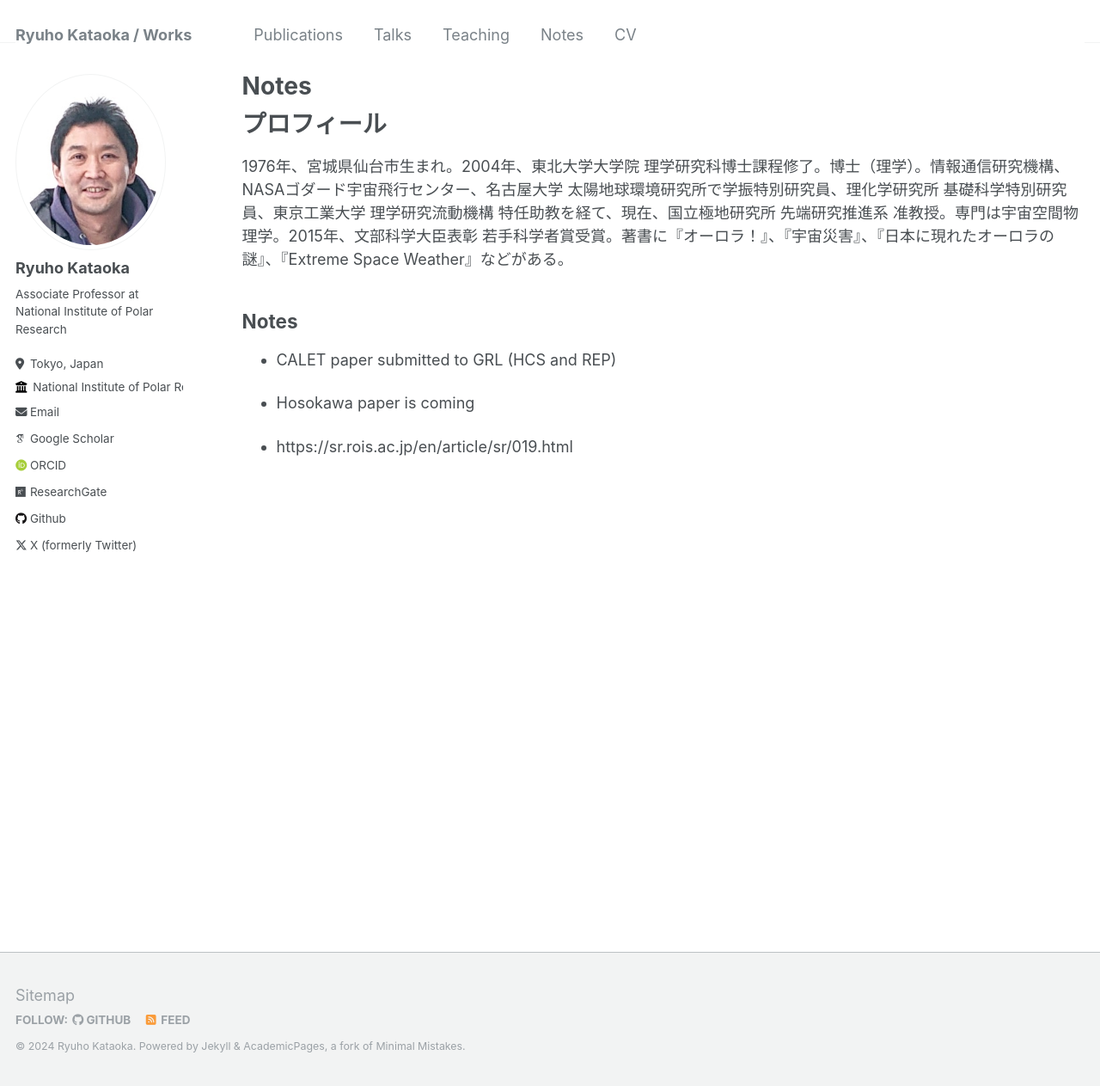
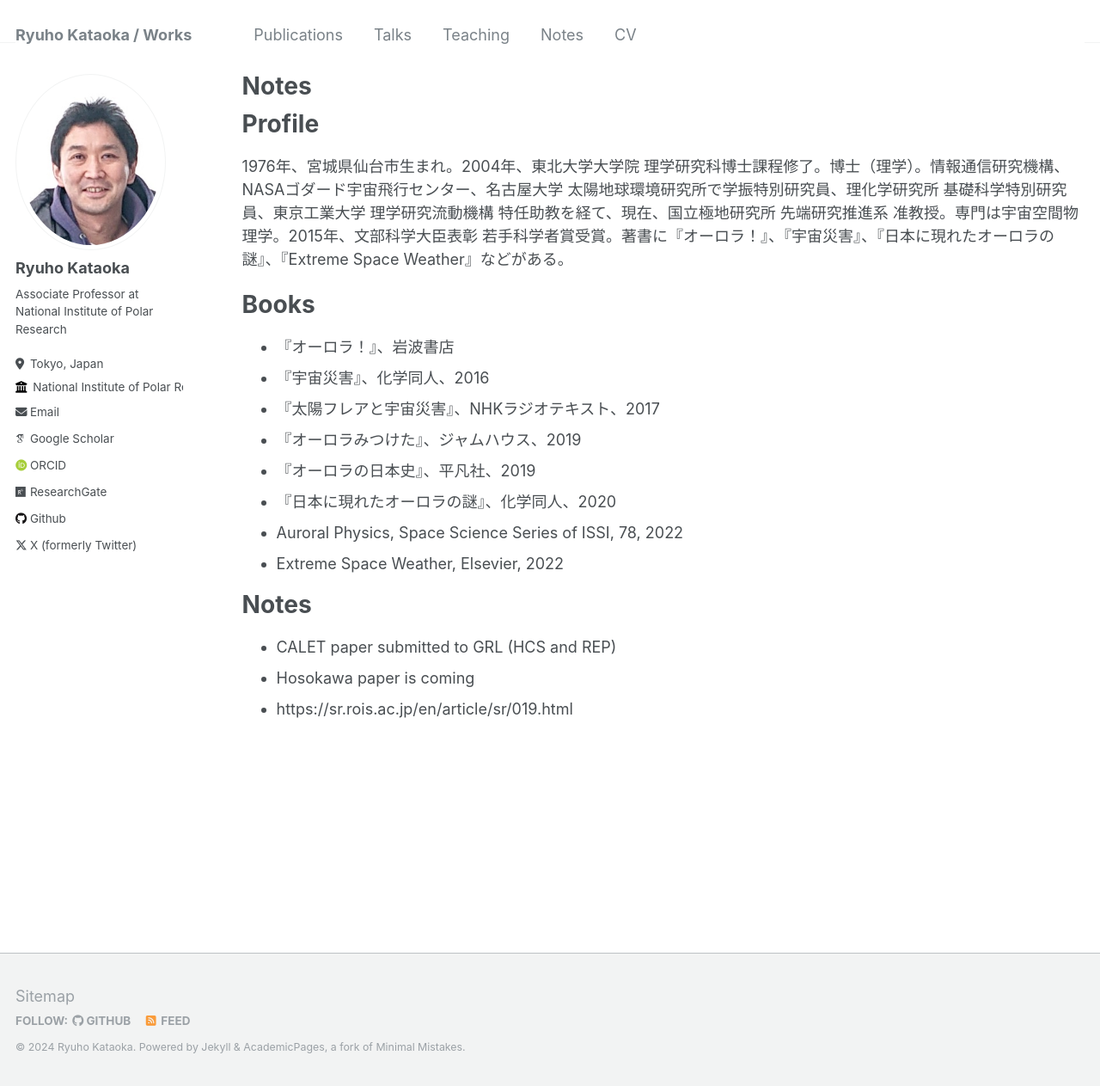
Before and after one commit to ryuhokataoka/ryuhokataoka.github.io, a Jekyll site: the page built from _pages/notes.md, in a window 1280 px wide and 1263 px high. Shown: the whole window at 86% size. Built offline with Jekyll 4.4.1, drawn with Linux system fonts in a browser that asks for light colours; some web fonts are replaced.

Commit message:
Update notes.md

```diff
--- a/_pages/notes.md
+++ b/_pages/notes.md
@@ -5,14 +5,24 @@ permalink: /notes/
 author_profile: true
 ---
 
-プロフィール
+Profile
 ====
 1976年、宮城県仙台市生まれ。2004年、東北大学大学院 理学研究科博士課程修了。博士（理学）。情報通信研究機構、NASAゴダード宇宙飛行センター、名古屋大学 太陽地球環境研究所で学振特別研究員、理化学研究所 基礎科学特別研究員、東京工業大学 理学研究流動機構 特任助教を経て、現在、国立極地研究所 先端研究推進系 准教授。専門は宇宙空間物理学。2015年、文部科学大臣表彰 若手科学者賞受賞。著書に『オーロラ！』、『宇宙災害』、『日本に現れたオーロラの謎』、『Extreme Space Weather』などがある。
 
+Books
+====
+* 『オーロラ！』、岩波書店
+* 『宇宙災害』、化学同人、2016
+* 『太陽フレアと宇宙災害』、NHKラジオテキスト、2017
+* 『オーロラみつけた』、ジャムハウス、2019
+* 『オーロラの日本史』、平凡社、2019
+* 『日本に現れたオーロラの謎』、化学同人、2020
+* Auroral Physics, Space Science Series of ISSI, 78, 2022
+* Extreme Space Weather, Elsevier, 2022
+
+
 Notes
-----
+====
 * CALET paper submitted to GRL (HCS and REP)
-
 * Hosokawa paper is coming
-
 * https://sr.rois.ac.jp/en/article/sr/019.html
```
